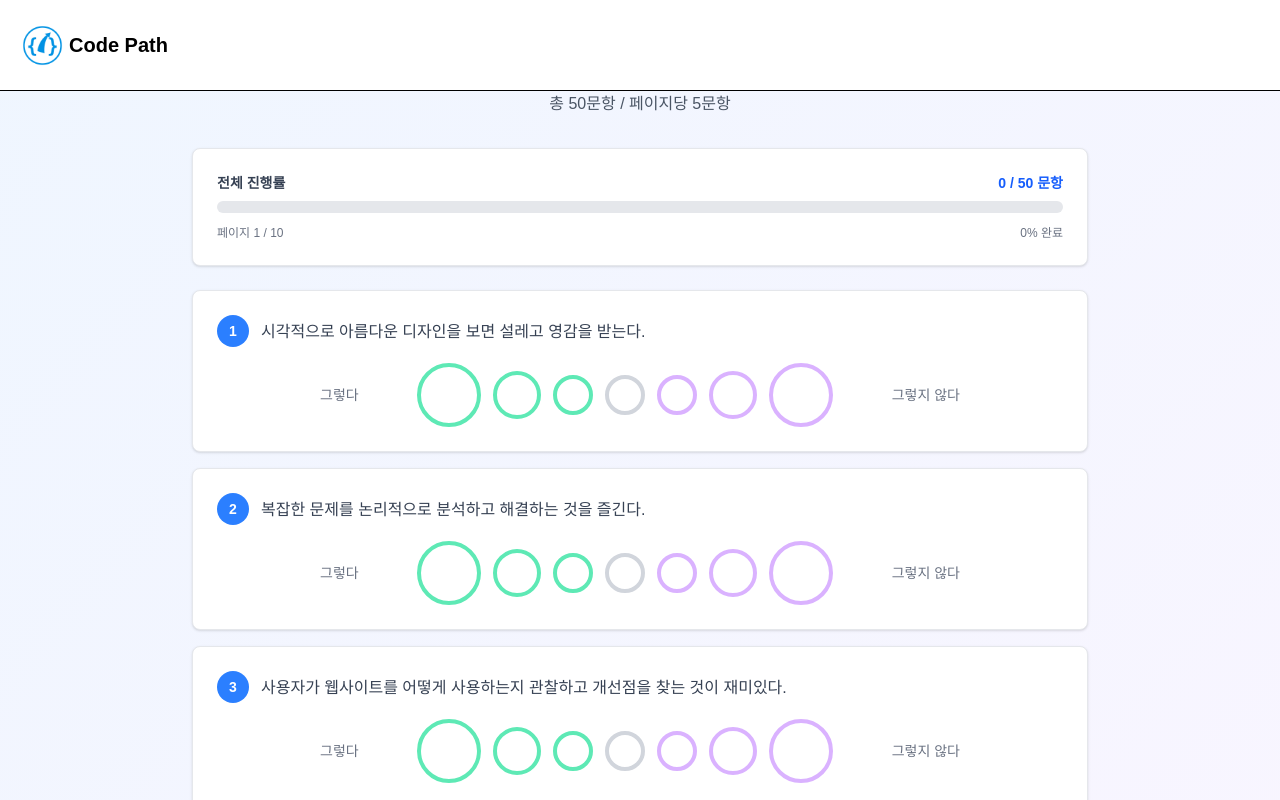
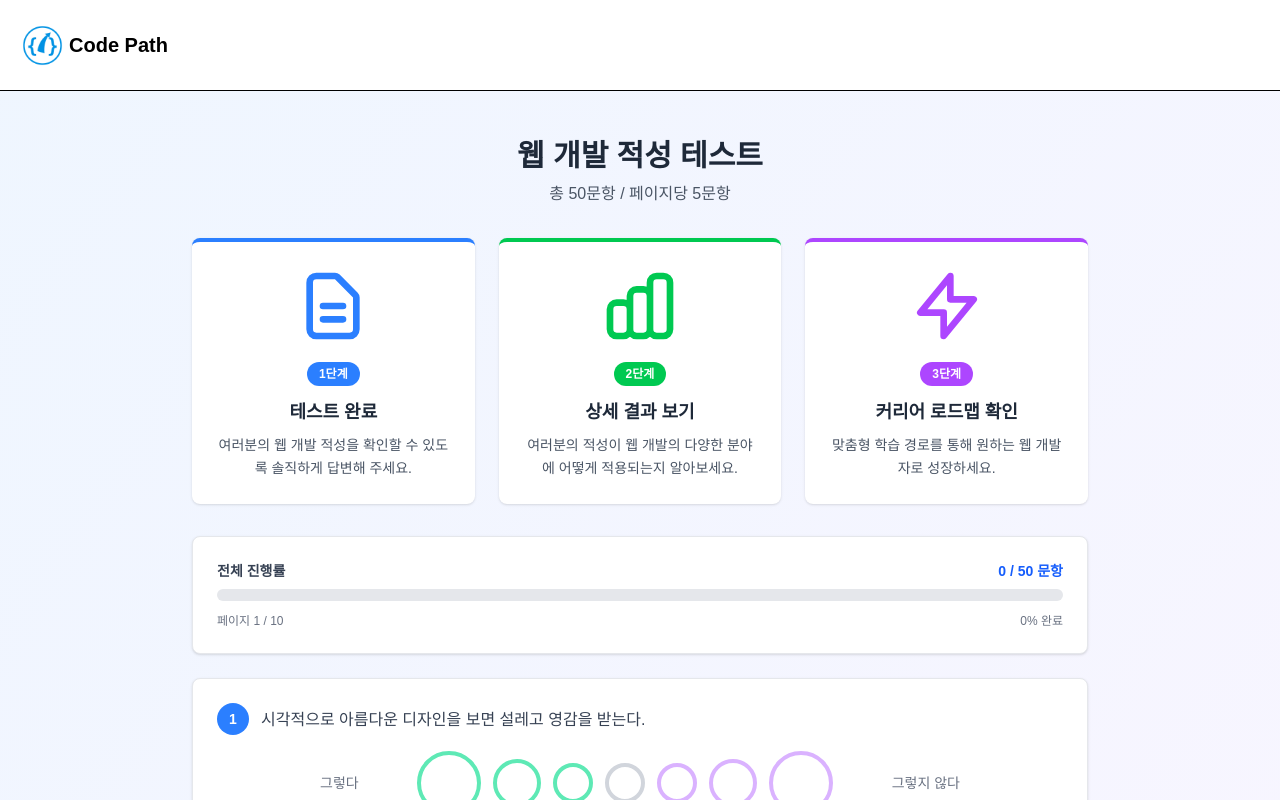
Before and after one commit to SangWon7242/code-path, a Next.js app in the folder frontend/: page / in a window 1280 px wide. Shown: the top 800 px of the page. Built offline with nearby package versions, Linux system fonts and the light colour scheme; a web font is replaced by a local one.

Commit message:
배너 상단 카드 추가

```diff
--- a/frontend/src/app/components/Main/QuestionSection.tsx
+++ b/frontend/src/app/components/Main/QuestionSection.tsx
@@ -197,9 +197,103 @@ export default function QuestionSection() {
         {/* 헤더 */}
         <div ref={questionsRef} className="text-center mb-8">
           <h1 className="text-3xl font-bold text-gray-800 mb-2">
-            웹 개발 진로 탐색 설문조사
+            웹 개발 적성 테스트
           </h1>
           <p className="text-gray-600">총 50문항 / 페이지당 5문항</p>
+        </div>
+
+        {/* 3단계 안내 배너 */}
+        <div className="grid grid-cols-1 md:grid-cols-3 gap-6 mb-8">
+          {/* 1단계 */}
+          <div className="bg-white rounded-lg p-6 shadow-sm border-t-4 border-blue-500">
+            <div className="flex flex-col items-center text-center">
+              <div className="w-20 h-20 mb-4 flex items-center justify-center">
+                <svg
+                  className="w-full h-full text-blue-500"
+                  fill="none"
+                  stroke="currentColor"
+                  viewBox="0 0 24 24"
+                >
+                  <path
+                    strokeLinecap="round"
+                    strokeLinejoin="round"
+                    strokeWidth={2}
+                    d="M9 12h6m-6 4h6m2 5H7a2 2 0 01-2-2V5a2 2 0 012-2h5.586a1 1 0 01.707.293l5.414 5.414a1 1 0 01.293.707V19a2 2 0 01-2 2z"
+                  />
+                </svg>
+              </div>
+              <span className="inline-block bg-blue-500 text-white text-xs font-bold px-3 py-1 rounded-full mb-3">
+                1단계
+              </span>
+              <h3 className="text-lg font-bold text-gray-800 mb-2">
+                테스트 완료
+              </h3>
+              <p className="text-sm text-gray-600 leading-relaxed">
+                여러분의 웹 개발 적성을 확인할 수 있도록 솔직하게 답변해 주세요.
+              </p>
+            </div>
+          </div>
+
+          {/* 2단계 */}
+          <div className="bg-white rounded-lg p-6 shadow-sm border-t-4 border-green-500">
+            <div className="flex flex-col items-center text-center">
+              <div className="w-20 h-20 mb-4 flex items-center justify-center">
+                <svg
+                  className="w-full h-full text-green-500"
+                  fill="none"
+                  stroke="currentColor"
+                  viewBox="0 0 24 24"
+                >
+                  <path
+                    strokeLinecap="round"
+                    strokeLinejoin="round"
+                    strokeWidth={2}
+                    d="M9 19v-6a2 2 0 00-2-2H5a2 2 0 00-2 2v6a2 2 0 002 2h2a2 2 0 002-2zm0 0V9a2 2 0 012-2h2a2 2 0 012 2v10m-6 0a2 2 0 002 2h2a2 2 0 002-2m0 0V5a2 2 0 012-2h2a2 2 0 012 2v14a2 2 0 01-2 2h-2a2 2 0 01-2-2z"
+                  />
+                </svg>
+              </div>
+              <span className="inline-block bg-green-500 text-white text-xs font-bold px-3 py-1 rounded-full mb-3">
+                2단계
+              </span>
+              <h3 className="text-lg font-bold text-gray-800 mb-2">
+                상세 결과 보기
+              </h3>
+              <p className="text-sm text-gray-600 leading-relaxed">
+                여러분의 적성이 웹 개발의 다양한 분야에 어떻게 적용되는지
+                알아보세요.
+              </p>
+            </div>
+          </div>
+
+          {/* 3단계 */}
+          <div className="bg-white rounded-lg p-6 shadow-sm border-t-4 border-purple-500">
+            <div className="flex flex-col items-center text-center">
+              <div className="w-20 h-20 mb-4 flex items-center justify-center">
+                <svg
+                  className="w-full h-full text-purple-500"
+                  fill="none"
+                  stroke="currentColor"
+                  viewBox="0 0 24 24"
+                >
+                  <path
+                    strokeLinecap="round"
+                    strokeLinejoin="round"
+                    strokeWidth={2}
+                    d="M13 10V3L4 14h7v7l9-11h-7z"
+                  />
+                </svg>
+              </div>
+              <span className="inline-block bg-purple-500 text-white text-xs font-bold px-3 py-1 rounded-full mb-3">
+                3단계
+              </span>
+              <h3 className="text-lg font-bold text-gray-800 mb-2">
+                커리어 로드맵 확인
+              </h3>
+              <p className="text-sm text-gray-600 leading-relaxed">
+                맞춤형 학습 경로를 통해 원하는 웹 개발자로 성장하세요.
+              </p>
+            </div>
+          </div>
         </div>
 
         {/* 진행률 표시 */}
--- a/frontend/src/app/page.tsx
+++ b/frontend/src/app/page.tsx
@@ -8,7 +8,7 @@ export default function App() {
   return (
     <>
       <Header />
-      <main>
+      <main className="pt-[90px]">
         <QuestionSection />
       </main>
     </>
```
